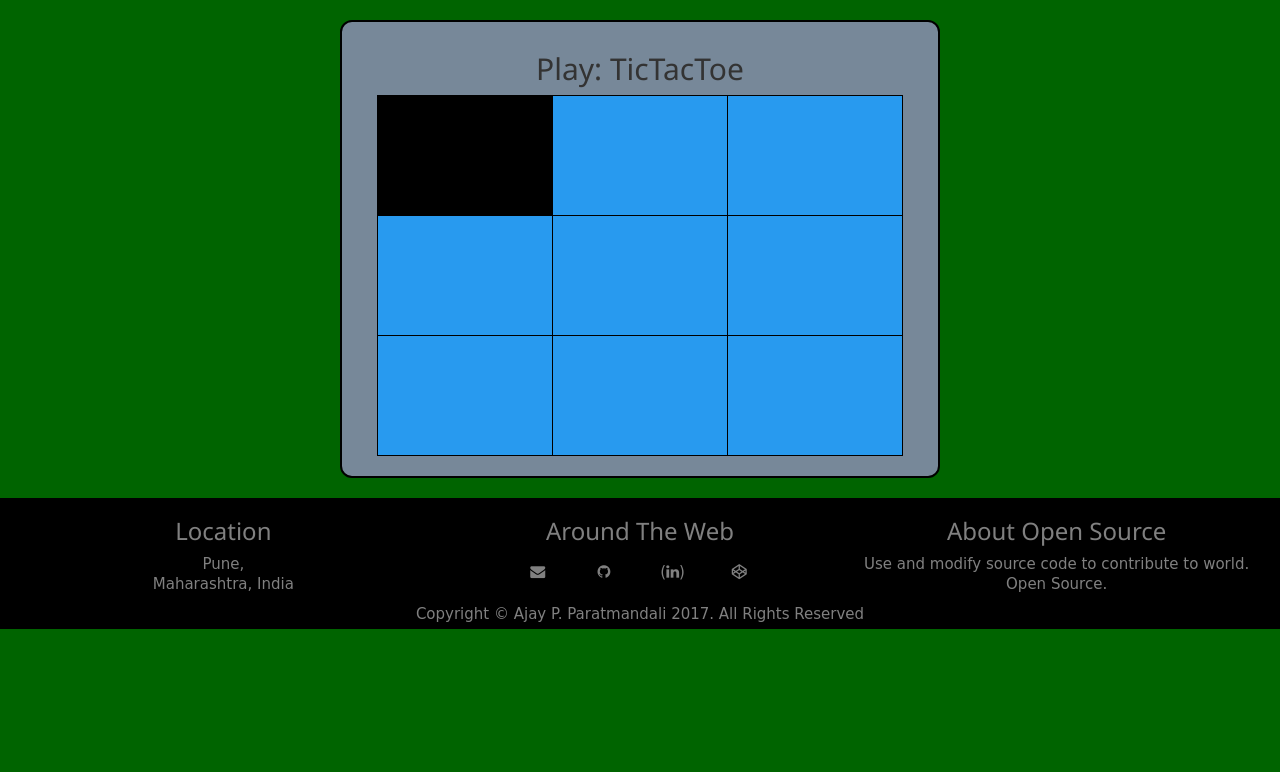
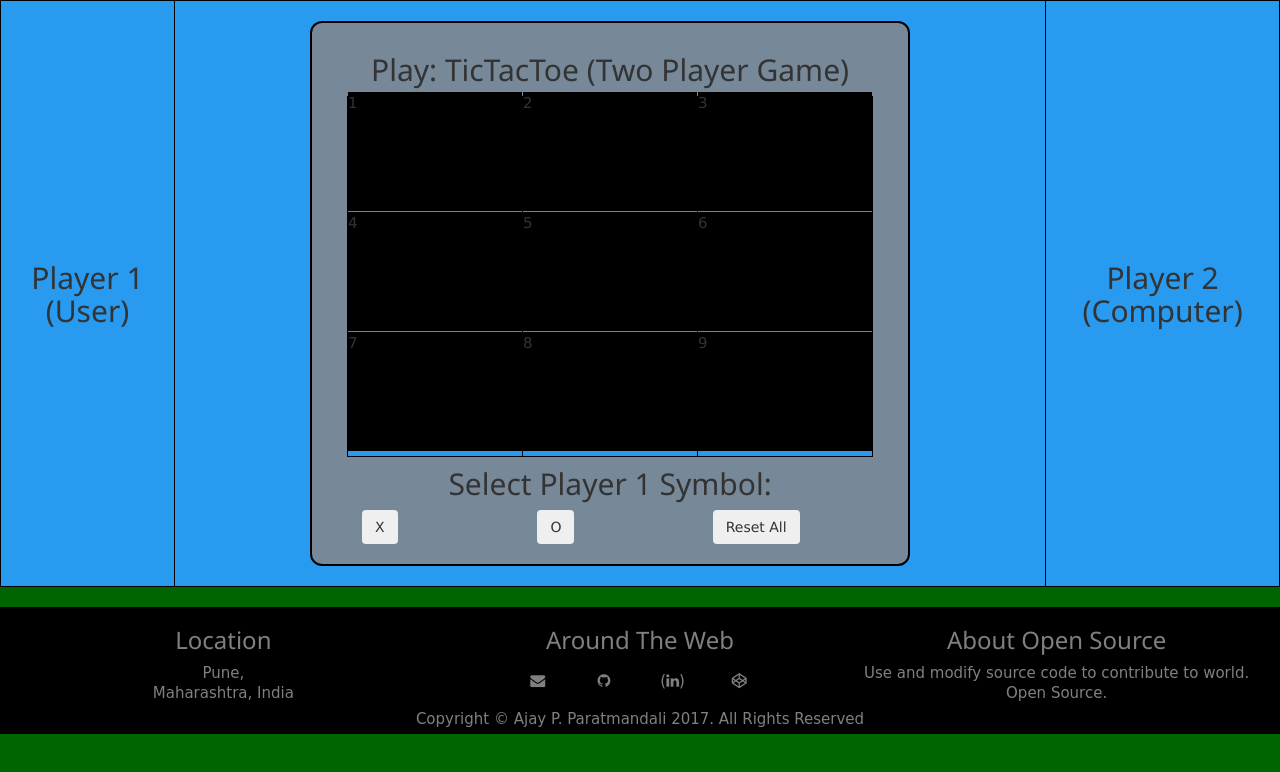
Before and after one commit to ajaypp123/FreeCodeCamp, a plain HTML site: page Advanced Front End Development Projects/Tictactoe/tic-tac-tow.html in a window 1280 px wide. Drawn offline with nearby package versions, Linux system fonts and the light colour scheme.

Commit message:
Update tic-tac-tow.html

```diff
--- a/Advanced Front End Development Projects/Tictactoe/tic-tac-tow.html
+++ b/Advanced Front End Development Projects/Tictactoe/tic-tac-tow.html
@@ -12,80 +12,59 @@
         <script src="js/index.js"></script>
     </head>
     <body>
-
-        <div id='tictac'>
-            <div class="container-fluid">
-                 <h2>Play: TicTacToe </h2>
         <table>
         <tr>
-                        <td><div class="box"></div></td>
-                        <td></td>
-                        <td></td>
+        <td><h2>Player 1 (User)</h2></td>
+        <td><div id='tictac'>
+            <div class="container-fluid">
+                 <h2>Play: TicTacToe (Two Player Game) </h2>
+                <table id="table1">
+                    <tr class="tr1">
+                        <td class="td1"><div id="one" class="box"><p>1</p></div></td>
+                        <td class="td1"><div id="two"  class="box"><p>2</p></div></td>
+                        <td class="td1"><div id="three"  class="box"><p>3</p></div></td>
                     </tr>
-                    <tr>
-                        <td></td>
-                        <td></td>
-                        <td></td>
+                    <tr class="tr1">
+                        <td class="td1"><div id="four"  class="box"><p>4</p></div></td>
+                        <td class="td1"><div id="five"  class="box"><p>5</p></div></td>
+                        <td class="td1"><div id="six"  class="box"><p>6</p></div></td>
                     </tr>
-                    <tr>
-                        <td></td>
-                        <td></td>
-                        <td></td>
+                    <tr class="tr1">
+                        <td class="td1"><div id="seven" class="box"><p>7</p></div></td>
+                        <td class="td1"><div id="eight"  class="box"><p>8</p></div></td>
+                        <td class="td1"><div id="nine"   class="box"><p>9</p></div></td>
                     </tr>
                 </table>
-
-            <!--
+                <h2>Select Player 1 Symbol: </h2>
+                <div class="container-fluid">
                     <div class="row">
-                    <div class="col-xs-4">
-                        <div class="well"></div>
+                        <div class="footer-col col-md-4">
+                            <button id="cross" class="btn" >X</button>
                         </div>
-                    <div class="col-xs-4">
-                        <div class="well"></div>
+                        <div class="footer-col col-md-4">
+                            <button id="zero" class="btn"  >O</button>
                         </div>
-                    <div class="col-xs-4">
-                        <div class="well"></div>
+                        <div class="footer-col col-md-4">
+                            <button id="reset" class="btn"  >Reset All</button>
                         </div>
                     </div>
-                <hr>
-                <div class="row">
-                    <div class="col-xs-4">
-                        <div class="well"></div>
-                    </div>
-                    <div class="col-xs-4">
-                        <div class="well"></div>
-                    </div>
-                    <div class="col-xs-4">
-                        <div class="well"></div>
                 </div>
             </div>
-                <hr>
-                <div class="row">
-                    <div class="col-xs-4">
-                        <div class="well"></div>
-                    </div>
-                    <div class="col-xs-4">
-                        <div class="well"></div>
-                    </div>
-                    <div class="col-xs-4">
-                        <div class="well"></div>
-                    </div>
-                </div>
-            -->
-            </div>
-        </div>
+        </div></td>
+        <td><h2>Player 2 (Computer)</h2></td></tr></table>
 
         <footer class="container-fluid">
             <div class="footer-above">
             <div class="container-fluid">
                 <div class="row">
                     <div class="footer-col col-md-4">
-                        <h3>Location</h3> <p>Pune,<br>Maharashtra, India</p>
+                        <h3>Location</h3> Pune,<br>Maharashtra, India
                     </div>
                     <div class="footer-col col-md-4">
                         <h3>Around The Web</h3>
                         <ul class="list-inline">
                             <li>
-                                <a href="mailto:rafase282@gmail.com" target='_blank'>
+                                <a href="mailto:ajaypp123@gmail.com" target='_blank'>
                                     <button class="w3-button w3-circle"><i class="fa fa-envelope fa-fw"></i></button>
                                 </a>
                             </li>
@@ -107,8 +86,8 @@
                         </ul>
                     </div>
                     <div class="footer-col col-md-4">
-                        <h3>About Open Source</h3><p>Use and modify source code to contribute to world.
-                        <br><a href="https://opensource.guide/" target='_blank'>Open Source</a>.</p>
+                        <h3>About Open Source</h3>Use and modify source code to contribute to world.
+                        <br><a href="https://opensource.guide/" target='_blank'>Open Source</a>.
                     </div>
                 </div>
             </div>
```
Lines whose indentation alone changed are shown as unchanged.
